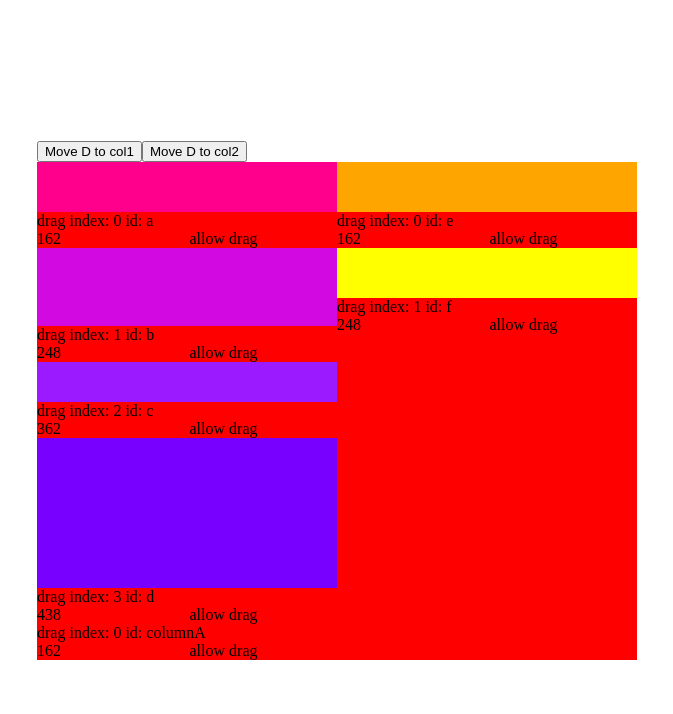
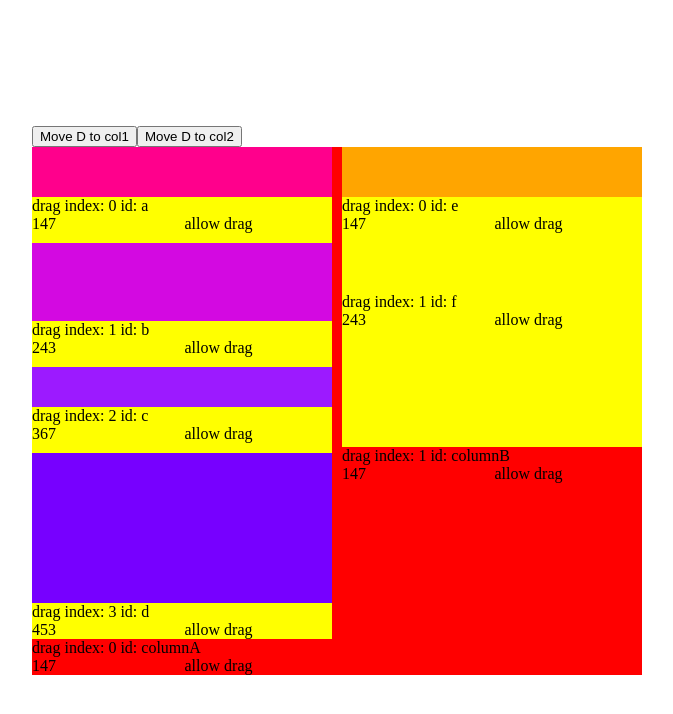
Before and after one commit to ocdi/framer-multi-column-dnd, a React (Create React App) app: page / in a window 1280 px wide. Shown: the top 714 px of the page, without its empty margins (303-976 px from the left). Built offline with nearby package versions, Linux system fonts and the light colour scheme.

Commit message:
Update maths to handle horizontal dragging

```diff
--- a/src/Container.tsx
+++ b/src/Container.tsx
@@ -1,9 +1,9 @@
 import * as React from "react";
 import { Position } from "./Common";
 // import { clamp, distance } from "@popmotion/popcorn";
-import { findIndex } from "./find-index";
+import { findIndexHorizontal, findIndexVertical } from "./find-index";
 import move from "array-move";
-import { useDragContext } from "./DragContext";
+import { ContainerContext, useDragContext } from "./DragContext";
 
 // Prevent rapid reverse swapping
 // const buffer = 5;
@@ -83,8 +83,11 @@ export const debounce = (fn: Function, delay: number, immediate?: boolean) => {
   };
 };
 
+
+
 export const Container: React.FC<IContainerProps> = ({
-  orientation,level,
+  orientation = "vertical", // default to vertical
+  level,
   onReorderItems,
   containerId,
   children
@@ -125,7 +128,7 @@ export const Container: React.FC<IContainerProps> = ({
   const moveItem = (i: number, dragOffset: number) => {
     if (lastOffset.current === dragOffset) return;
     lastOffset.current = dragOffset;
-    const targetIndex = findIndex(i, dragOffset, positions);
+    const targetIndex = (orientation !== "horizontal" ? findIndexVertical : findIndexHorizontal)(i, dragOffset, positions);
     //console.log("moving item", dragOffset);
     // setDraggedIndex(i);
     // setDraggedTargetIndex(targetIndex);
@@ -185,10 +188,13 @@ export const Container: React.FC<IContainerProps> = ({
   }
 
   return (
+    <ContainerContext.Provider value={{ level, orientation }}>
     <div
       ref={ref}
       style={{
-        backgroundColor: "red",
+        backgroundColor: orientation === "horizontal" ? "red" : "yellow",
+        minHeight:300,
+        gap: 10,
         display: "flex",
         flexDirection: orientation === "horizontal" ? "row" : "column"
       }}
@@ -209,5 +215,6 @@ export const Container: React.FC<IContainerProps> = ({
         return child;
       })}
     </div>
+    </ContainerContext.Provider>
   );
 };
--- a/src/DragContext.tsx
+++ b/src/DragContext.tsx
@@ -112,3 +112,9 @@ export const DragContextProvider: React.FC = ({ children }) => {
     </AnimateSharedLayout>
   );
 };
+
+
+
+
+
+export const ContainerContext = React.createContext<{level: number, orientation: "vertical" | "horizontal"}>({ level: 0, orientation: 'vertical' })
--- a/src/Draggable.tsx
+++ b/src/Draggable.tsx
@@ -1,7 +1,8 @@
 import * as React from "react";
 import { motion } from "framer-motion";
 import { Position } from "./Common";
-import { useDragContext } from "./DragContext";
+import { ContainerContext, useDragContext } from "./DragContext";
+import { Container } from "./Container";
 
 export interface IDraggableProps {
   children: any;
@@ -15,7 +16,7 @@ export interface IDraggableProps {
 
   parentLevel: number;
 
-  changeContainer?: (container: string) => void
+  changeContainer?: (container: string) => void;
 }
 
 // Spring configs
@@ -49,6 +50,10 @@ export const Draggable = (props: IDraggableProps) => {
     dragReducer,
     DRAG_INITIAL_STATE
   );
+
+  const { level: parentLevel, orientation } = React.useContext(
+    ContainerContext
+  );
   const { setPosition, dragIndex, moveItem } = props;
 
   // Update the measured position of the item so we can calculate when we should rearrange.
@@ -58,7 +63,7 @@ export const Draggable = (props: IDraggableProps) => {
 
   // when the drag index changes the drag offset must be updated to our new position
   React.useEffect(() => {
-    if (dragging) dispatch({ type: "START", offset: ref.current.offsetTop });
+    if (dragging) dispatch({ type: "START", offset: orientation == "vertical" ? ref.current.offsetTop : ref.current.offsetLeft });
   }, [dragIndex, dragging]);
 
   const dragContext = useDragContext();
@@ -68,7 +73,9 @@ export const Draggable = (props: IDraggableProps) => {
   //const isParentDragging = dragContext.draggingLevel == props.parentLevel;
   //const fixInPlace = dragContext.draggingLevel !== props.parentLevel;
 
-  const allowDrag = dragContext.draggingLevel === props.parentLevel || dragContext.draggingLevel === undefined;
+  const allowDrag =
+    dragContext.draggingLevel === props.parentLevel ||
+    dragContext.draggingLevel === undefined;
   return (
     <motion.div
       key={allowDrag ? "drag" : "nodrag"}
@@ -81,9 +88,8 @@ export const Draggable = (props: IDraggableProps) => {
         bounceStiffness: 100000,
         bounceDamping: 100000,
       }}
-
       ref={ref}
-      onDrag={(e, d) => {
+      onDrag={(e, {point} ) => {
         if (!ref.current) {
           return;
         }
@@ -92,7 +98,7 @@ export const Draggable = (props: IDraggableProps) => {
 
         // console.log((d.point.y - offset).toString() + " " + d.offset.y)
 
-        moveItem(dragIndex, d.point.y - offset);
+        moveItem(dragIndex, (orientation == "vertical" ? point.y : point.x) - offset);
 
         if (
           previousPos.current ===
@@ -117,18 +123,16 @@ export const Draggable = (props: IDraggableProps) => {
       animate={dragging ? onTop : flat}
       onDragStart={(a, { point }) => {
         dragContext.startDragging(props.parentLevel);
-        console.log("drag start",props.itemId)
+        console.log("drag start", props.itemId);
         props?.dragStart(dragIndex);
-        dispatch({ type: "START", offset: point.y });
+        dispatch({ type: "START", offset: orientation == "vertical" ? point.y : point.x });
       }}
       onDragEnd={() => {
         dispatch("STOP");
         props.dragEnd();
         setTimeout(() => dragContext.finishDragging(), 500);
       }}
-      onDragTransitionEnd={() => alert("YES!!!")}
     >
-
       {props.children}
       {dragging && <div>{JSON.stringify(ref?.current?.offsetLeft)}</div>}
       drag index: {props.dragIndex} id: {props.itemId}
--- a/src/Example.tsx
+++ b/src/Example.tsx
@@ -115,7 +115,11 @@ export const Example = () => {
         <div>
           <Container level={0} orientation="horizontal" containerId="row">
             <Draggable parentLevel={0} itemId="columnA">
-              <Container level={1} containerId="col1" onReorderItems={reorderStuff}>
+              <Container
+                level={1}
+                containerId="col1"
+                onReorderItems={reorderStuff}
+              >
                 {columnA.map((c, i) => {
                   return (
                     <Draggable
@@ -138,7 +142,12 @@ export const Example = () => {
                 })}
               </Container>
             </Draggable>
-            <Container level={1} containerId="col2" onReorderItems={reorderStuffB}>
+            <Draggable parentLevel={0} itemId="columnB">
+              <Container
+                level={1}
+                containerId="col2"
+                onReorderItems={reorderStuffB}
+              >
                 {columnB.map((c, i) => {
                   return (
                     <Draggable
@@ -160,6 +169,7 @@ export const Example = () => {
                   );
                 })}
               </Container>
+            </Draggable>
           </Container>
         </div>
       </DragContextProvider>
--- a/src/find-index.ts
+++ b/src/find-index.ts
@@ -1,40 +1,96 @@
 import { clamp, distance } from "@popmotion/popcorn";
-
-export interface Position {
-  top: number;
-  height: number;
-}
+import { Position } from "./Common";
 
 // Prevent rapid reverse swapping
 const buffer = 5;
 
-export const findIndex = (
-  i: number,
-  yOffset: number,
-  positions: Position[]
-) => {
-  let target = i;
-  const { top } = positions[i];
+// export const findIndex = (
+//   i: number,
+//   yOffset: number,
+//   positions: Position[]
+// ) => {
+//   let target = i;
+//   const { top } = positions[i];
+
+//   // If moving down
+//   if (yOffset > 0) {
+//     const nextItem = positions[i + 1];
+//     if (nextItem === undefined) return i;
+
+//     const swapOffset =
+//       distance(top, nextItem.top + nextItem.height / 2) + buffer;
+
+//     if (yOffset > swapOffset) target = i + 1;
+
+//     // If moving up
+//   } else if (yOffset < 0) {
+//     const prevItem = positions[i - 1];
+//     if (prevItem === undefined) return i;
+
+//     const swapOffset =
+//       distance(top, prevItem.top - prevItem.height / 2) + buffer;
+//     if (yOffset < -swapOffset) target = i - 1;
+//   }
+
+//   return clamp(0, positions.length, target);
+// };
+
+
+const fi = (i: number,
+  offset: number,
+  positions: Position[],
+  start: "left" | "top", length: "width" | "height") => {
+
+    let target = i;
+    const s = positions[i][start];
+
 
   // If moving down
-  if (yOffset > 0) {
+  if (offset > 0) {
     const nextItem = positions[i + 1];
     if (nextItem === undefined) return i;
 
+    console.log('moving down', s, nextItem[start])
+
     const swapOffset =
-      distance(top, nextItem.top + nextItem.height / 2) + buffer;
+      distance(s, nextItem[start] + nextItem[length] / 2) + buffer;
 
-    if (yOffset > swapOffset) target = i + 1;
+    if (offset > swapOffset) target = i + 1;
 
     // If moving up
-  } else if (yOffset < 0) {
+  } else if (offset < 0) {
+
+
+
     const prevItem = positions[i - 1];
     if (prevItem === undefined) return i;
 
+    console.log('moving up', s, prevItem[start])
+
     const swapOffset =
-      distance(top, prevItem.top - prevItem.height / 2) + buffer;
-    if (yOffset < -swapOffset) target = i - 1;
+      distance(s, prevItem[start] - prevItem[length] / 2) + buffer;
+    if (offset < -swapOffset) target = i - 1;
   }
 
   return clamp(0, positions.length, target);
+ }
+
+
+
+export const findIndexHorizontal = (
+  i: number,
+  xOffset: number,
+  positions: Position[]
+) => {
+  return fi(i, xOffset, positions, "left", "width");
 };
+
+
+
+export const findIndexVertical = (
+  i: number,
+  xOffset: number,
+  positions: Position[]
+) => {
+  return fi(i, xOffset, positions, "top", "height");
+};
```
Lines whose indentation alone changed are shown as unchanged.
